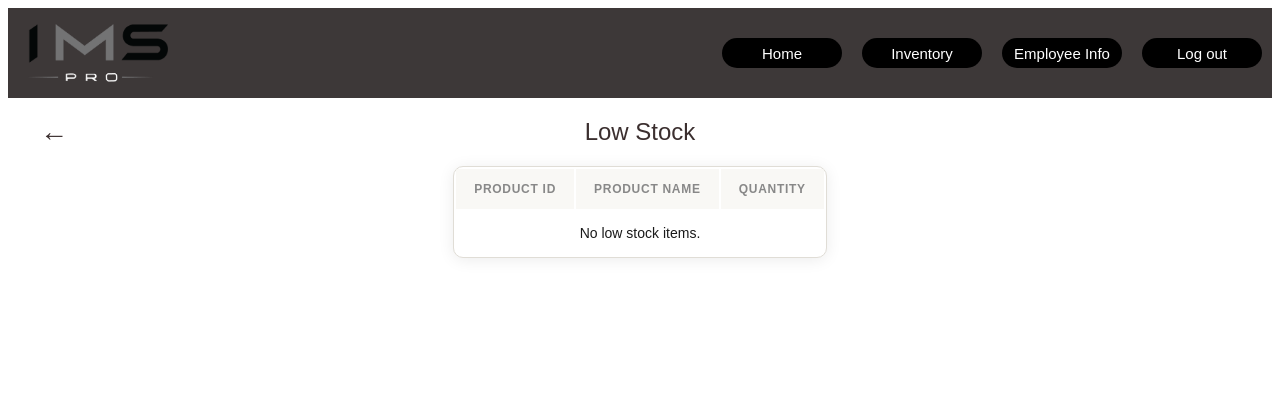
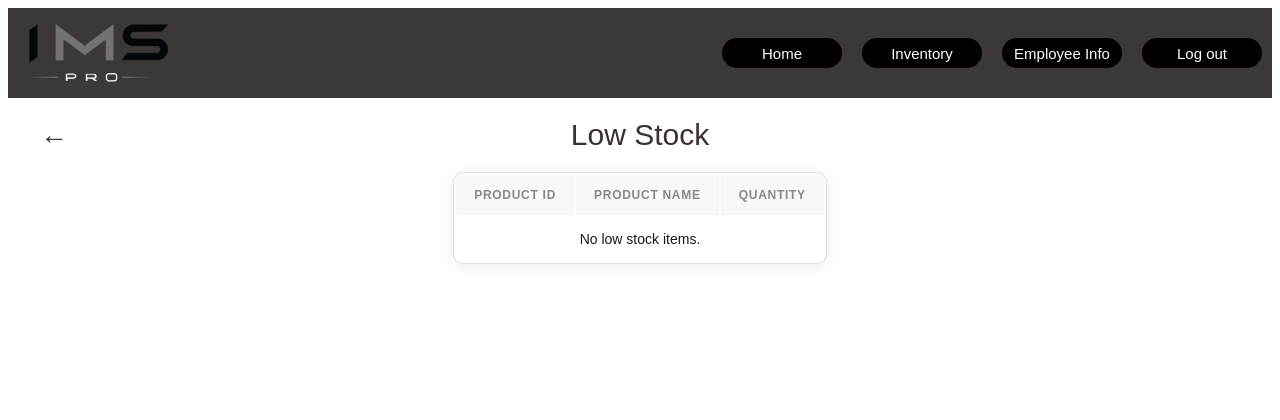
Before and after one commit to BedHeadNinja/SE-Project-416-GD, a Python web app: template IMS/IMS/templates/inventory/low_stock.html in a window 1280 px wide. Shown: the top 420 px of the page. Run offline with Jinja, Linux system fonts and the light colour scheme; the template is opened without the code that fills it, so the values that code supplies are empty.

Commit message:
Increase font size of Low Stock title in template

```diff
--- a/IMS/IMS/templates/inventory/low_stock.html
+++ b/IMS/IMS/templates/inventory/low_stock.html
@@ -5,7 +5,7 @@
         <div class="employee">
             <div style="display:flex;align-items:center;">
                 <a href="{{ url_for('inventory.inventory') }}" style="position:absolute;left:40px;text-decoration:none;color:#3b2f2f;font-size:28px;">&#8592;</a>
-                <h1 class="page-title" style="font-size:24px;font-weight:500;color: #3b2f2f;">Low Stock</h1>
+                <h1 class="page-title" style="font-size:30px;font-weight:500;color: #3b2f2f;">Low Stock</h1>
             </div>
         </div>
     </div>
```
